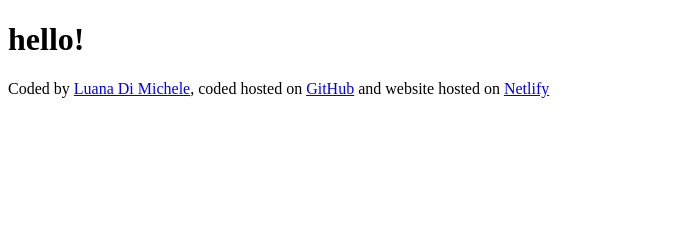
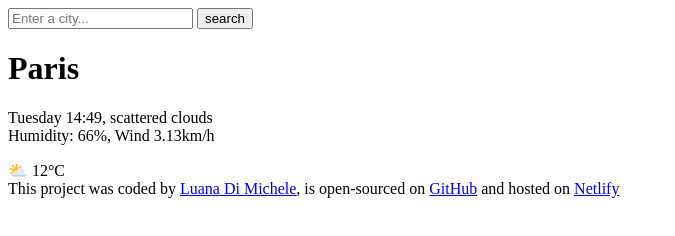
Before and after one commit to Luankaprg/Weather-App-Project, a plain HTML site: page index.html in a window 1280 px wide. Shown: the whole page, without its empty margins (0-675 px from the left). Drawn offline with Linux system fonts and the light colour scheme.

Commit message:
Updated HTML

```diff
--- a/index.html
+++ b/index.html
@@ -6,15 +6,31 @@
     <title>Document</title>
   </head>
   <body>
-    <h1>hello!</h1>
+    <header>
+      <form>
+        <input type="search" placeholder="Enter a city..." required />
+        <input type="submit" value="search" />
+      </form>
+    </header>
+    <main>
+      <div>
+        <h1>Paris</h1>
+        <p>
+          Tuesday 14:49, scattered clouds
+          <br />
+          Humidity: 66%, Wind 3.13km/h
+        </p>
+      </div>
+      <div>⛅ 12°C</div>
+    </main>
     <footer>
-      Coded by
+      This project was coded by
       <a href="https://github.com/Luankaprg" target="_blank">Luana Di Michele</a
-      >, coded hosted on
+      >, is open-sourced on
       <a href="https://github.com/Luankaprg/Weather-App-Project" target="_blank"
         >GitHub</a
       >
-      and website hosted on
+      and hosted on
       <a href="https://wheather-app-project-luana.netlify.app/" target="_blank"
         >Netlify</a
       >
```
